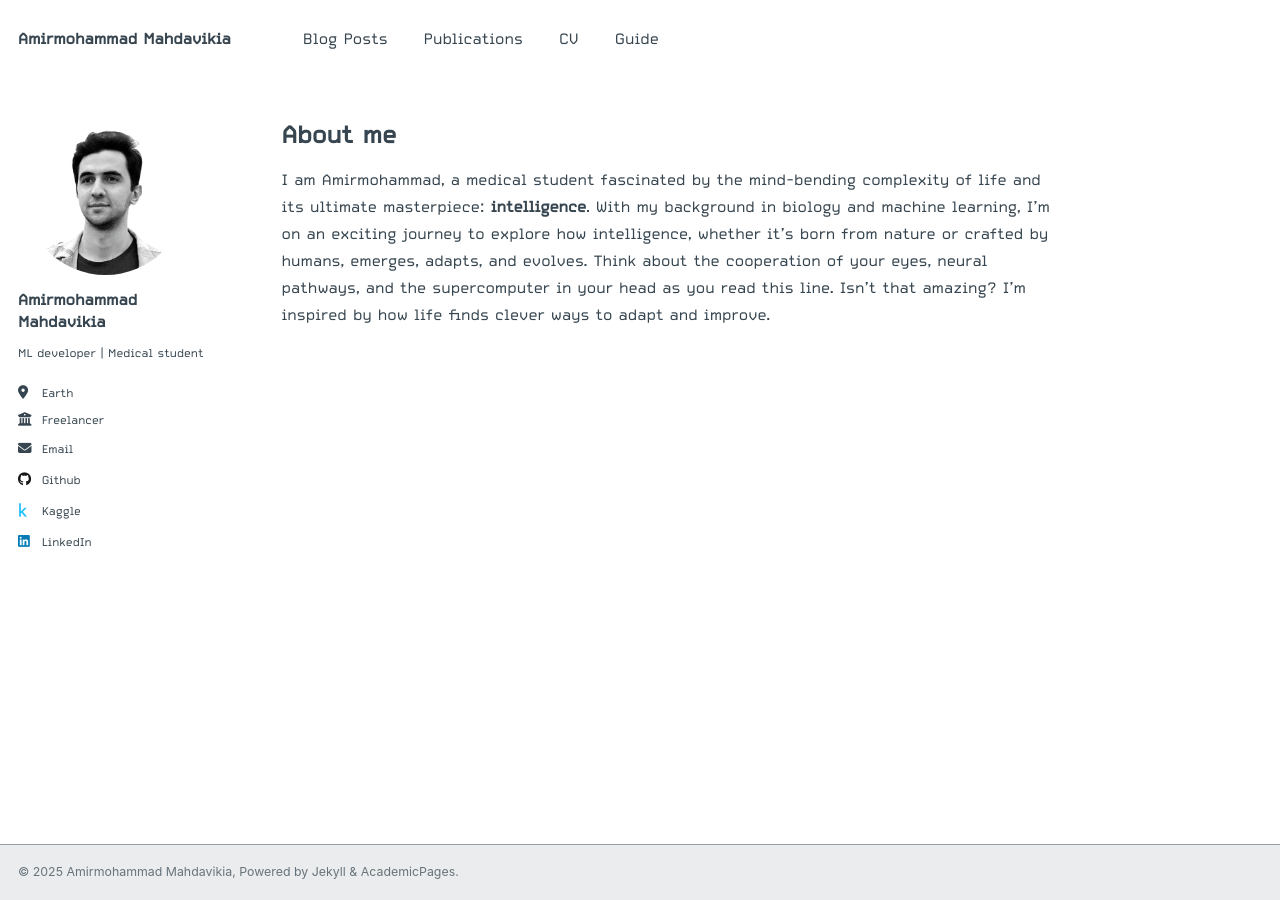
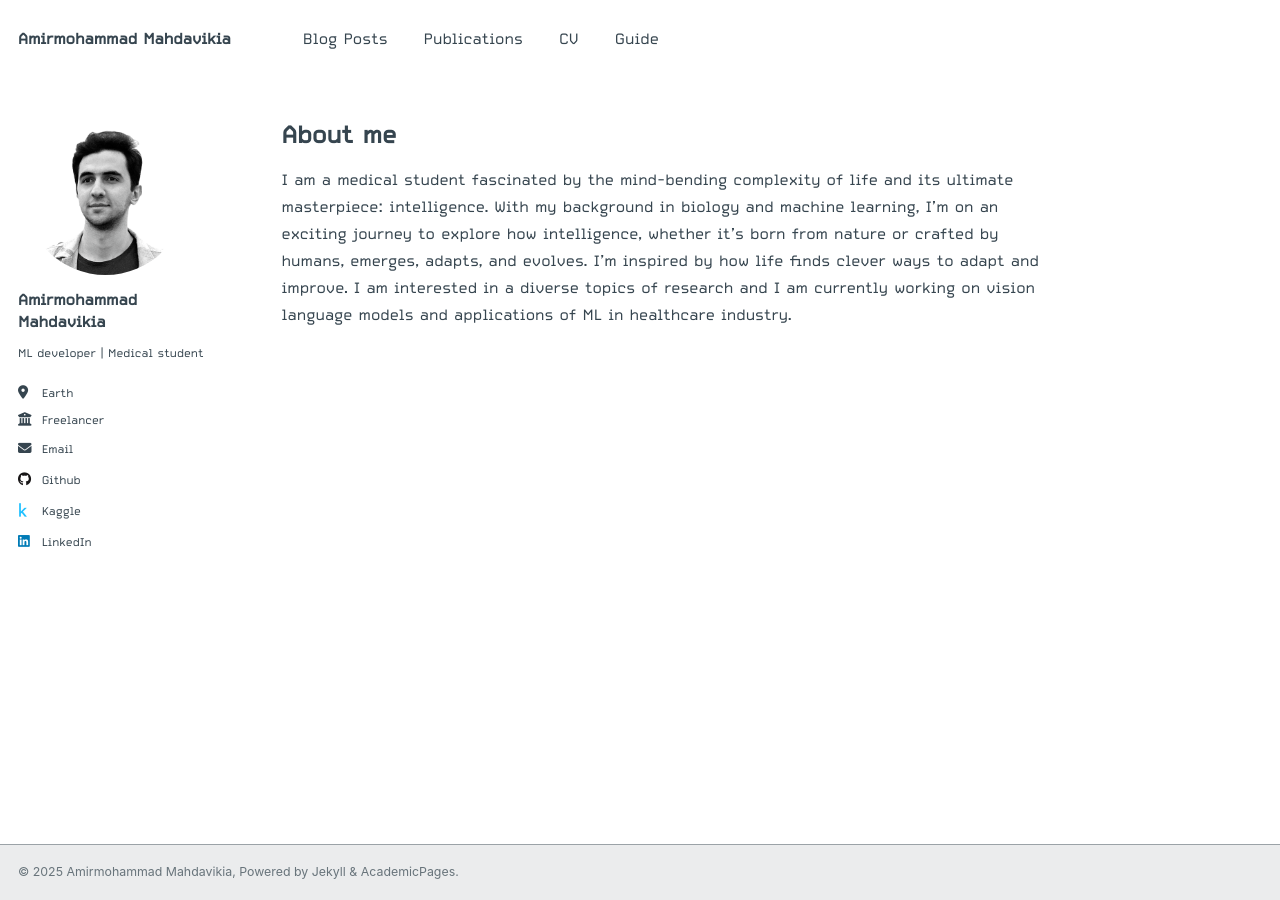
Before and after one commit to ammomahdavikia/ammomahdavikia.github.io, a Jekyll site: the page built from _pages/about.md, in a window 1280 px wide. Built offline with Jekyll 4.4.1, drawn with Linux system fonts in a browser that asks for light colours.

Commit message:
Update resume

```diff
--- a/_pages/about.md
+++ b/_pages/about.md
@@ -8,4 +8,4 @@ redirect_from:
 ---
 
 # About me
-I am Amirmohammad, a medical student fascinated by the mind-bending complexity of life and its ultimate masterpiece: **intelligence**. With my background in biology and machine learning, I’m on an exciting journey to explore how intelligence, whether it’s born from nature or crafted by humans, emerges, adapts, and evolves. Think about the cooperation of your eyes, neural pathways, and the supercomputer in your head as you read this line. Isn’t that amazing? I’m inspired by how life finds clever ways to adapt and improve.
+I am a medical student fascinated by the mind-bending complexity of life and its ultimate masterpiece: intelligence. With my background in biology and machine learning, I’m on an exciting journey to explore how intelligence, whether it’s born from nature or crafted by humans, emerges, adapts, and evolves. I’m inspired by how life finds clever ways to adapt and improve. I am interested in a diverse topics of research and I am currently working on vision language models and applications of ML in healthcare industry.
```
Also changed, not shown: 2 other files.
